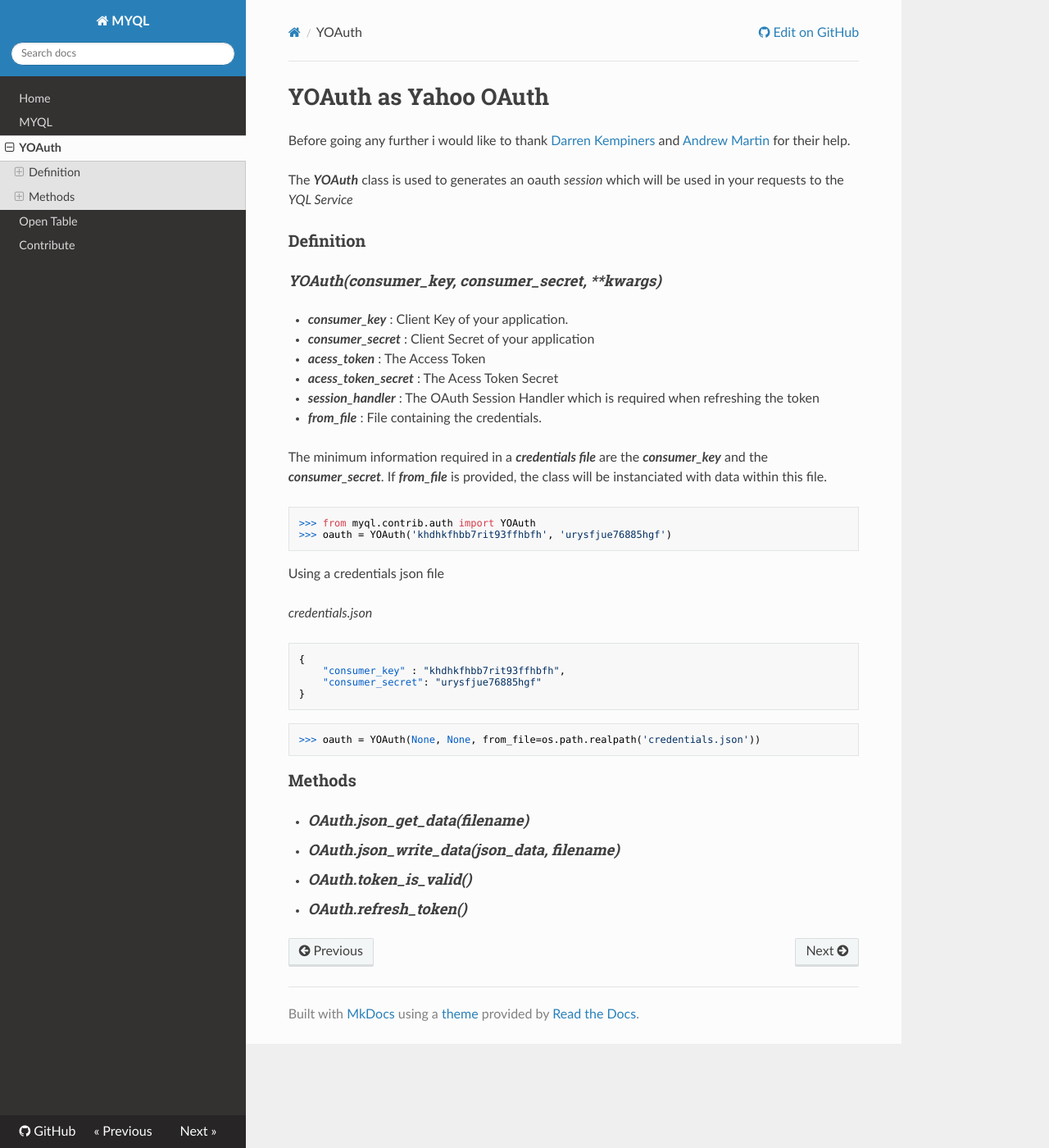
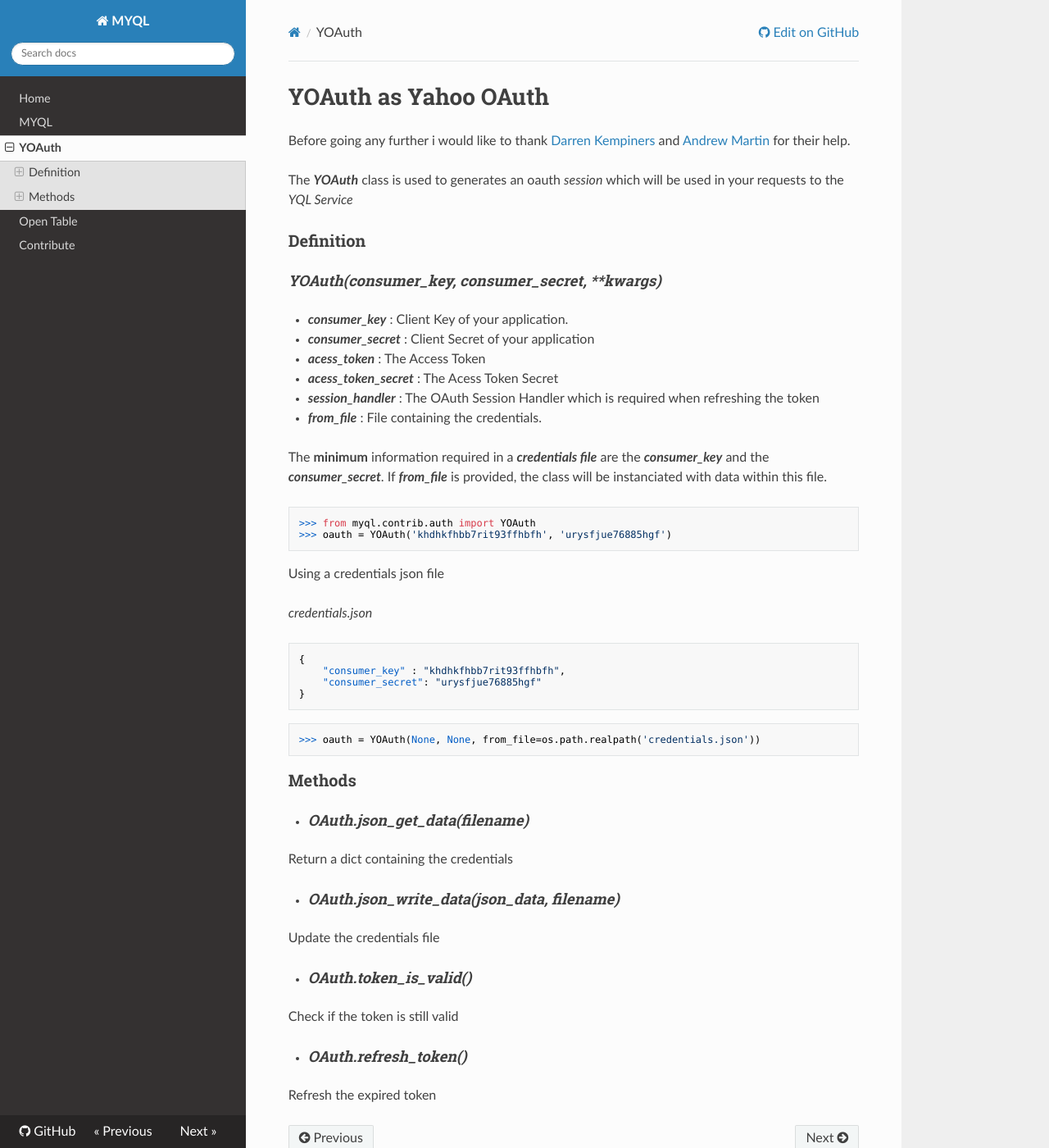
Before and after one commit to josuebrunel/myql, an MkDocs documentation site: the page built from docs/oauth.md, in a window 1280 px wide and 1400 px high. Shown: the whole window at 82% size. Built offline with MkDocs 1.6.1, drawn with Linux system fonts in a browser that asks for light colours; nearby versions of some CDN libraries; old or Windows-style settings are respelled for this version of MkDocs.

Commit message:
#1 : updating oauth doc

````diff
--- a/docs/oauth.md
+++ b/docs/oauth.md
@@ -16,7 +16,7 @@ The ***YOAuth*** class is used to generates an oauth *session* which will be use
 * ***session_handler*** : The OAuth Session Handler which is required when refreshing the token
 * ***from_file*** : File containing the credentials.
 
-The minimum information required in a ***credentials file***  are the ***consumer_key*** and the ***consumer_secret***.
+The **minimum** information required in a ***credentials file***  are the ***consumer_key*** and the ***consumer_secret***.
 If ***from_file*** is provided, the class will be instanciated with data within this file.
 
 ```python
@@ -41,6 +41,17 @@ Using a credentials json file
 ### **Methods**
 
 - #### *OAuth.json_get_data(filename)*
+
+Return a dict containing the credentials
+
 - #### *OAuth.json_write_data(json_data, filename)*
+
+Update the credentials file
+
 - #### *OAuth.token_is_valid()*
+
+Check if the token is still valid
+
 - #### *OAuth.refresh_token()*
+
+Refresh the expired token
````
